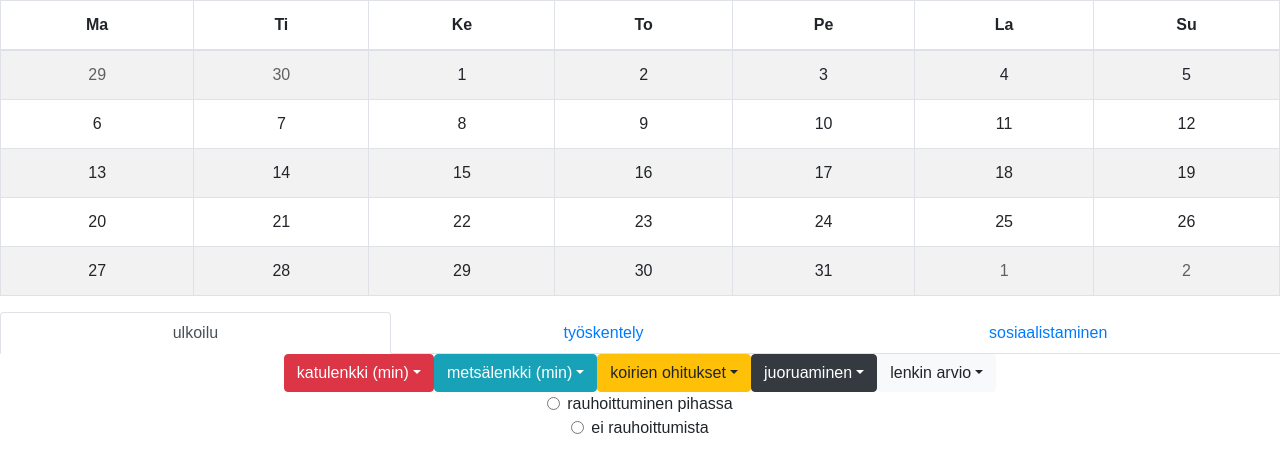
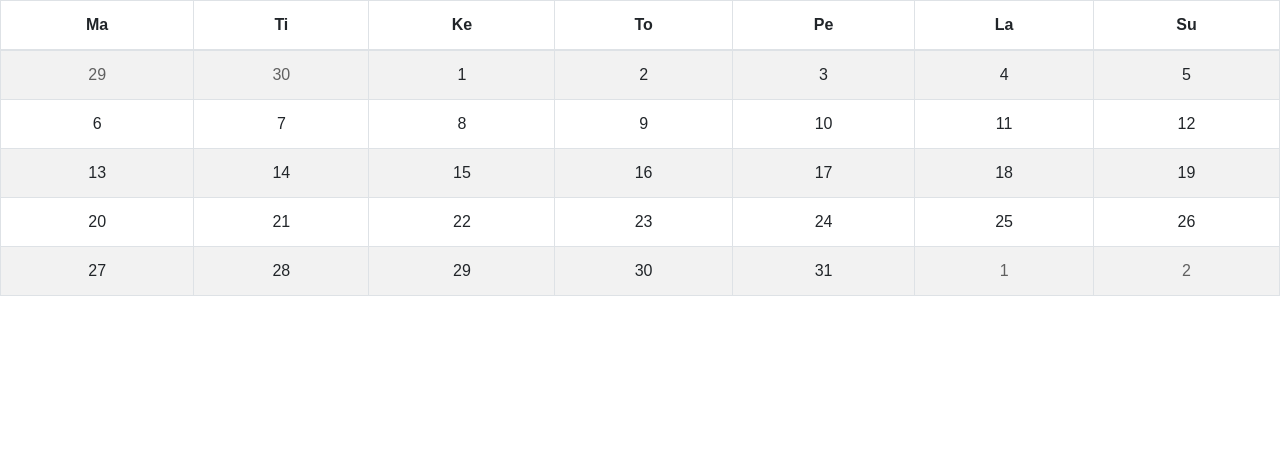
Before and after one commit to kimmohakkarainen/pomptyopaiv, a React (Create React App) app: page / in a window 1280 px wide. Shown: the top 472 px of the page. Built offline with nearby package versions, Linux system fonts and the light colour scheme.

Commit message:
yhdistelmä Yhdistetty Henrin ja Ainon näkymät

```diff
--- a/src/App.js
+++ b/src/App.js
@@ -4,13 +4,11 @@ import "./styles.css";
 import Paasivu from "./paasivu.js";
 import Kalenteri from "./kalenteri.js";
 import Uusinakyma from "./uusinakyma.js";
-import Paavalikko from "./paavalikko.js";
 
 export default function App() {
   return (
     <div className="App">
       <Kalenteri />
-      <Paavalikko />
     </div>
   );
 }
--- a/src/kalenteri.js
+++ b/src/kalenteri.js
@@ -1,5 +1,6 @@
 import React, { useState } from "react";
 import { Jumbotron, Badge, Button, Table } from "react-bootstrap";
+import Paavalikko from "./paavalikko.js";
 
 export default function Kalenteri() {
   const [sivu, setSivu] = useState(null);
@@ -80,12 +81,3 @@ export default function Kalenteri() {
     </>
   );
 }
-
-function Paavalikko() {
-  return (
-    <Jumbotron>
-      <h1>Paavalikko</h1>
-      <p>tähän päävälikko</p>
-    </Jumbotron>
-  );
-}
```
